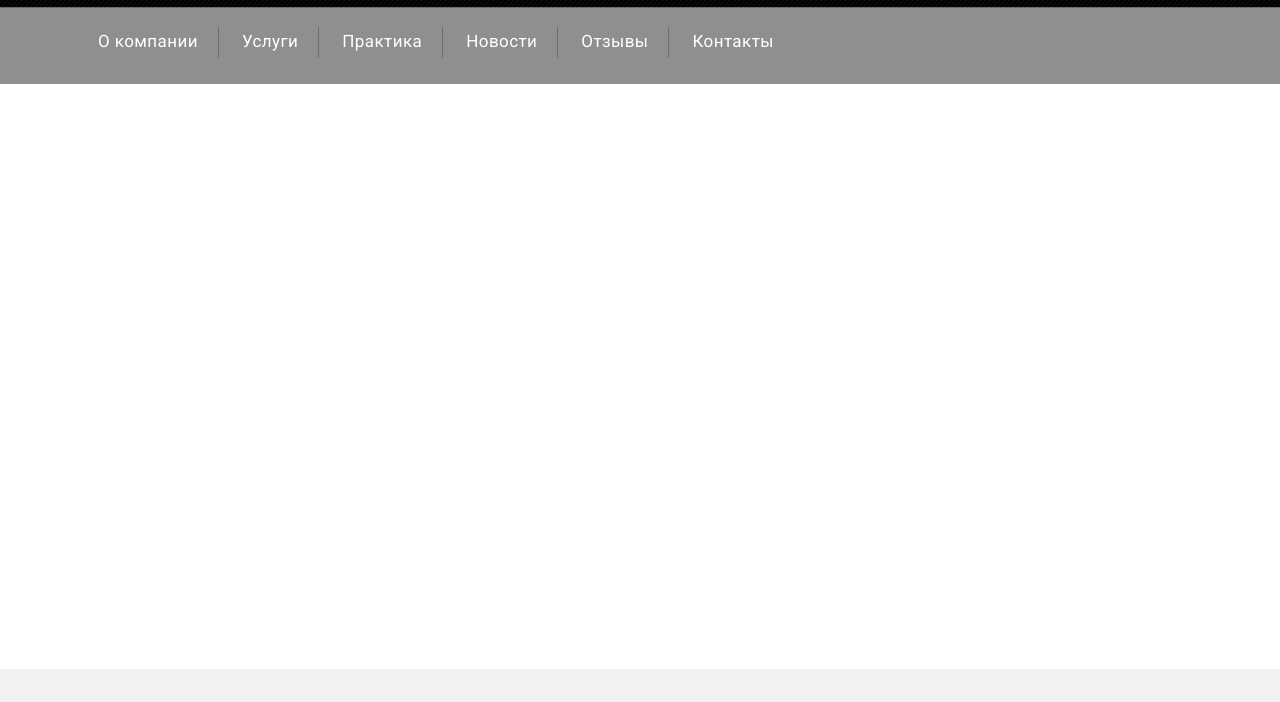
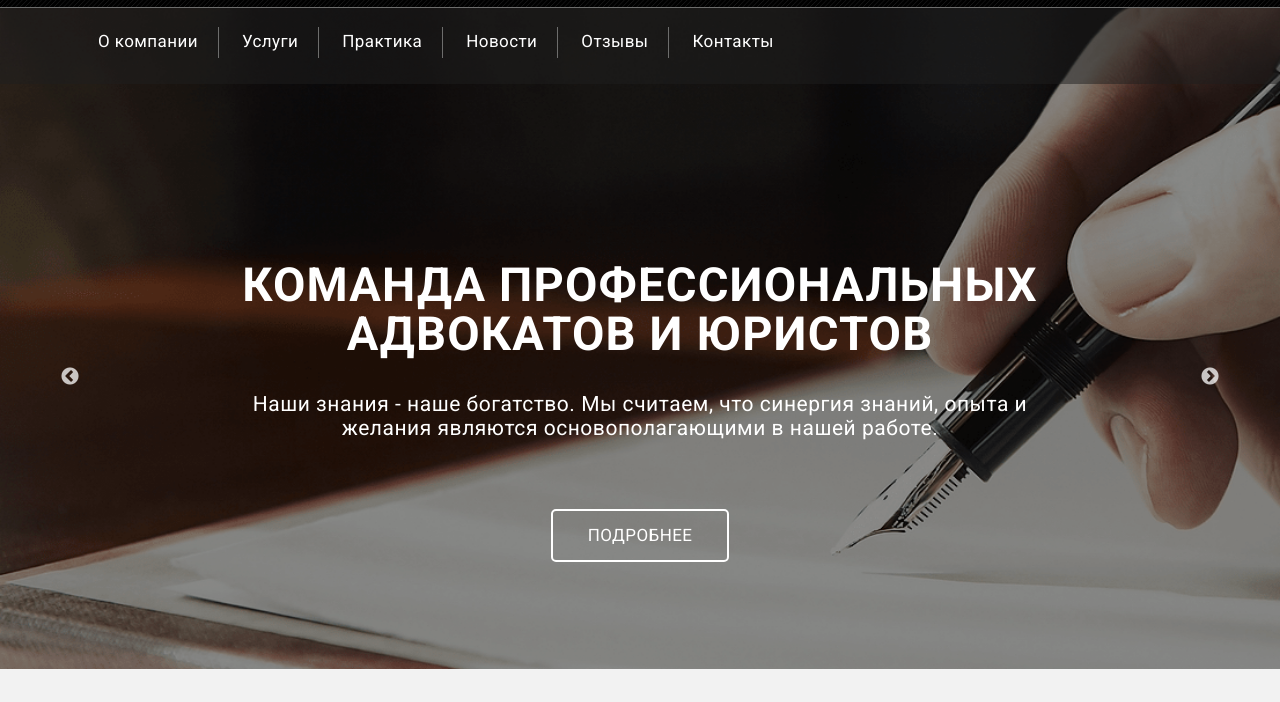
Before and after one commit to 13atmosphere/13atmosphere.github.io, a plain HTML site: page Lessen/index.html in a window 1280 px wide. Shown: the part 98-800 px from the top of the page. Drawn offline with nearby package versions, Linux system fonts and the light colour scheme.

Commit message:
Update main.css

```diff
--- a/Lessen/css/main.css
+++ b/Lessen/css/main.css
@@ -40,7 +40,7 @@ main {
 }
 
 .main_slider {
-  background: url(img/slider_fons.png) no-repeat;
+  background: #000 url(../img/slider_fons.png) no-repeat;
   background-size: cover;
 }
 
```
